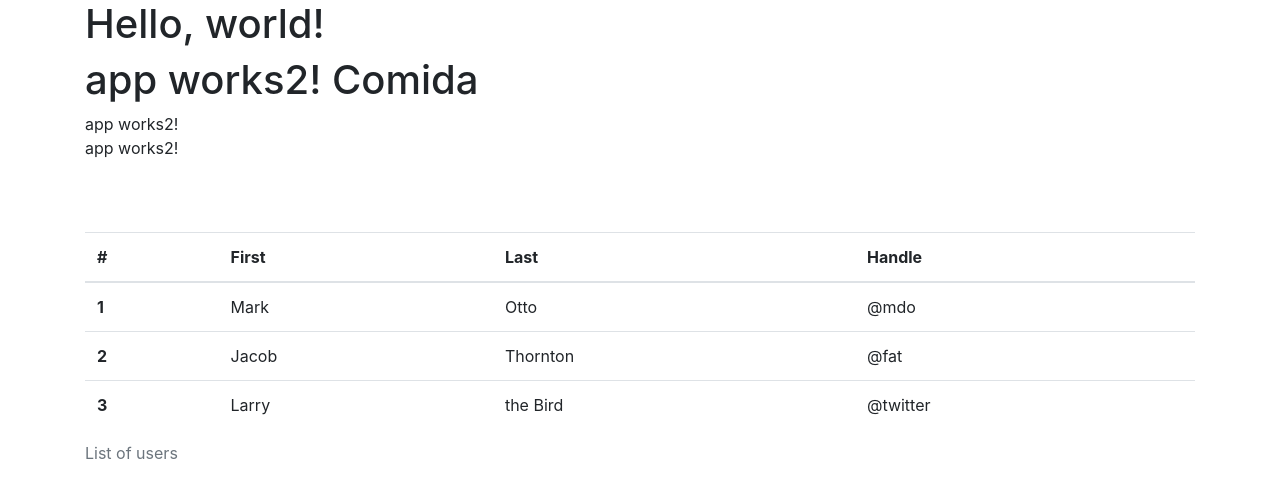
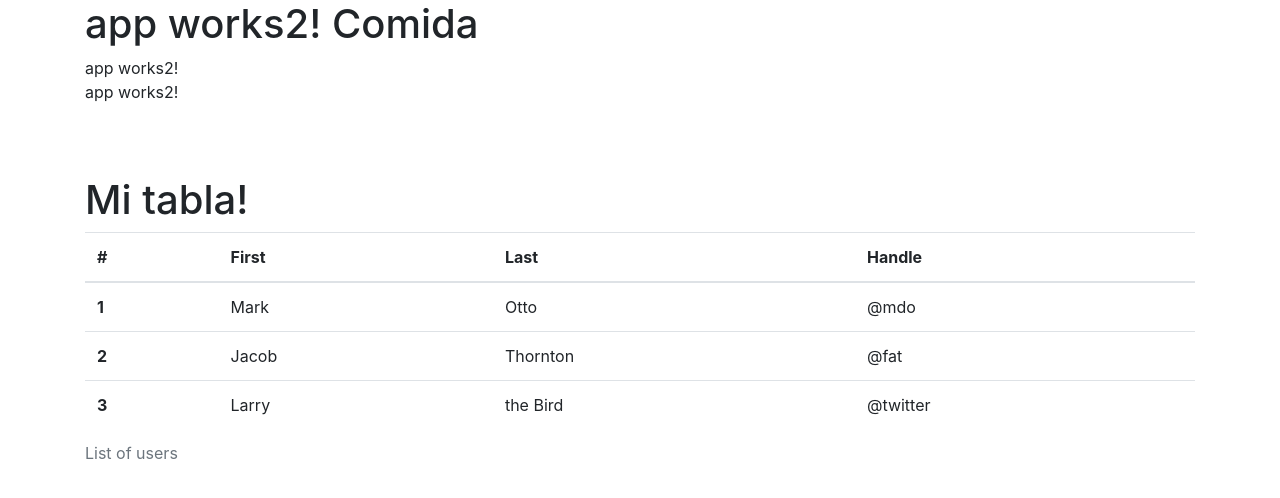
Before and after one commit to metafisico76/angular1, an Angular app: page / in a window 1280 px wide. Shown: the top 498 px of the page. Built offline with nearby package versions, Linux system fonts and the light colour scheme.

Commit message:
añadido comentario tabla estatica

```diff
--- a/src/app/app.component.html
+++ b/src/app/app.component.html
@@ -12,7 +12,7 @@
   </head>
   <body>
     <div class="container">
-      <h1>Hello, world!</h1>
+
       <h1>
         {{title}}
         {{getComer()}}
@@ -23,6 +23,7 @@
       <br>
       <br>
       <br>
+      <h1>Mi tabla!</h1>
 
       <!--Tabla de ejemplo-->
       <div class="table-responsive">
```
